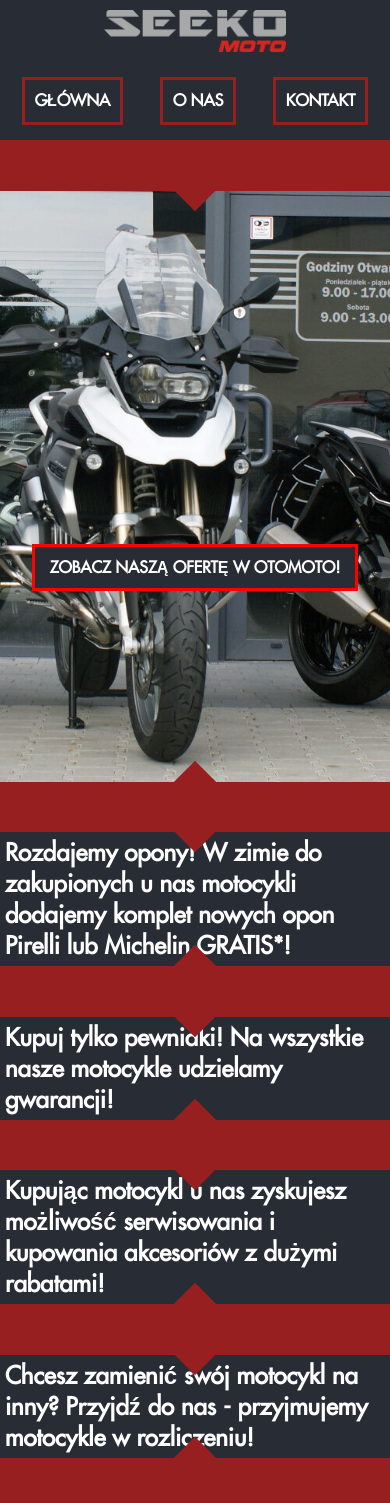
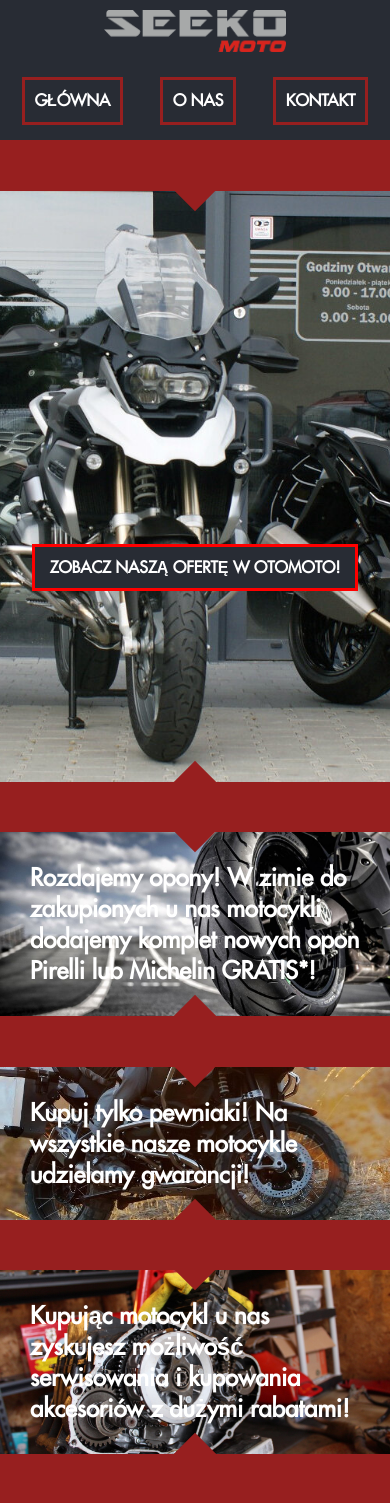
Before and after one commit to gablorian/motorbike-site, a React (Create React App) app in the folder my-app/: page / in a window 390 px wide. Shown: the top 1503 px of the page. Built offline with nearby package versions, Linux system fonts and the light colour scheme.

Commit message:
correct beta

```diff
--- a/my-app/src/App.css
+++ b/my-app/src/App.css
@@ -29,11 +29,7 @@
 a{
     text-decoration: none;
 }
-p{
-    padding: 5px;
-    background-color: #282c34;
-    color: white;
-}
+
 .header {
     width: 100%;
     height: auto;
@@ -311,6 +307,11 @@
         color: #971f1f;
 
     }
+    p{
+        padding: 5px;
+        background-color: #282c34;
+        color: white;
+    }
     .aboutDiv{
         width: 100%;
         height: 60vh;
@@ -366,7 +367,9 @@
         justify-content: center;
         flex-direction: column;
     }
-
+    p{
+        padding: 30px;
+    }
     .rowOrColumn {
         display: flex;
         flex-direction: column;
```
